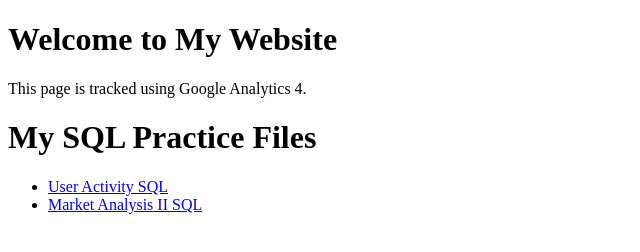
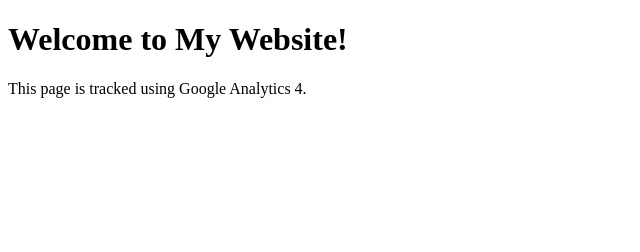
Before and after one commit to Lucyhou/Lucyhou.github.io, a plain HTML site: page index.html in a window 1280 px wide. Shown: the whole page, without its empty margins (0-640 px from the left). Drawn offline with Linux system fonts and the light colour scheme.

Commit message:
Modify header and comment out SQL section
Updated header text and commented out SQL practice files section.

```diff
--- a/index.html
+++ b/index.html
@@ -16,14 +16,14 @@
     </script>
 </head>
 <body>
-    <h1>Welcome to My Website</h1>
+    <h1>Welcome to My Website!</h1>
     <p>This page is tracked using Google Analytics 4.</p>
 
-    <h1>My SQL Practice Files</h1>
+    <!-- <h1>My SQL Practice Files</h1>
     <ul>
         <li><a href="q 1141 User Activity for the Past 30 Days I.sql">User Activity SQL</a></li>
         <li><a href="q 1158 Market Analysis II.sql">Market Analysis II SQL</a></li>
-    </ul>
+    </ul> -->
 </body>
 
 </html>
```
